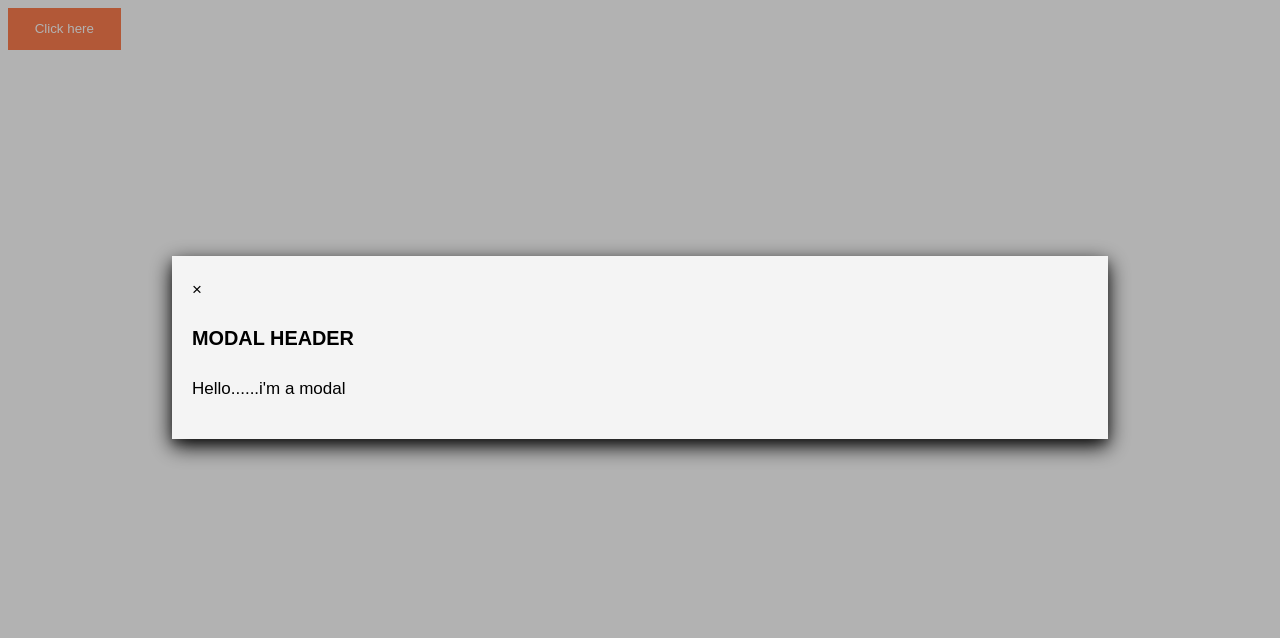
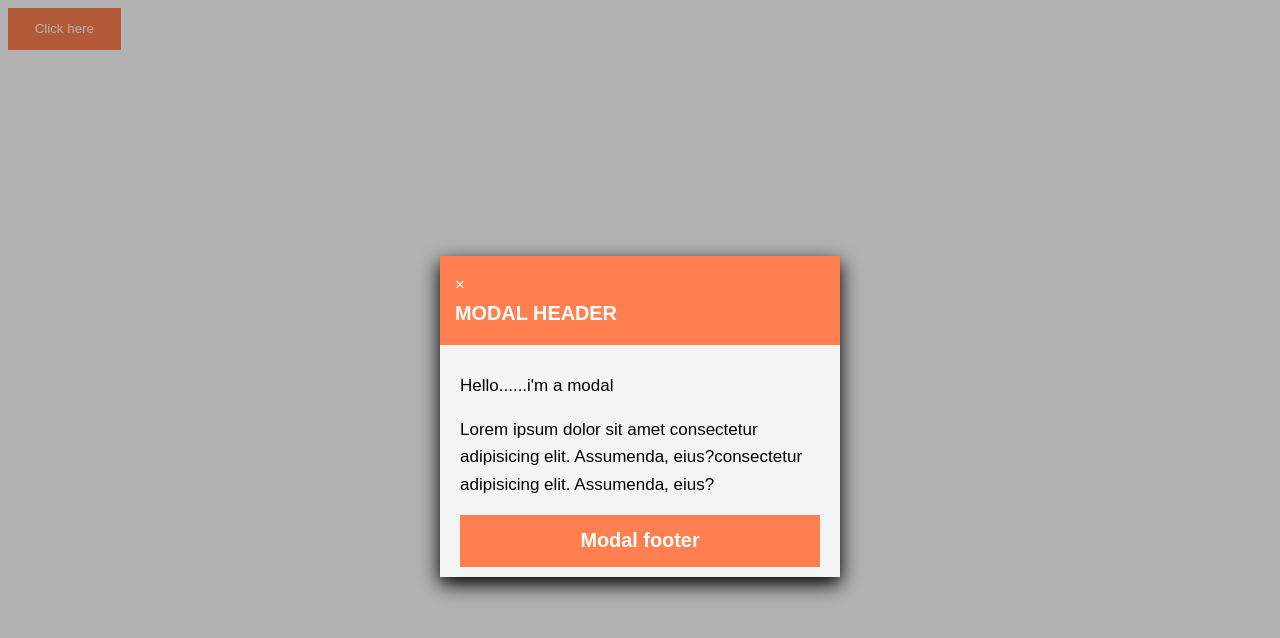
Before and after one commit to Furahia/modal2, a plain HTML site: page index2.html in a window 1280 px wide. Both pictures are taken after a click on the button "Click here". Drawn offline with Linux system fonts and the light colour scheme.

Commit message:
add files

```diff
--- a/index.css
+++ b/index.css
@@ -28,17 +28,20 @@ button:hover {
 .modal-content{
     background-color: #f4f4f4;
     margin: 20% auto;
-    padding: 20px;
-    width: 70%;
+    width: 400px;
     animation-name:modalopen ;
     animation-duration: 1s;
     box-shadow: 0 5px 8px 0 rgba(0,0,0,0.2),0 7px 20px 0 rgba( 0,0,0.17);
 
 }
+.modal-body{
+ padding: 10px 20px;
+}
 .closeBtn {
     color: #ccc;
     font-size: 30px;
     float: right;
+    color: white;
 }
 .closeBtn:hover, .closeBtn:focus{
     color: #000;
@@ -49,3 +52,18 @@ button:hover {
     from{opacity: 0;}
     to{opacity: 1 ;}
 }
+.modal-header h3, .modal-footer h3{
+    margin: 0;
+}
+.modal-footer{
+    background: coral;
+    padding: 10px;
+    color: white;
+    text-align: center;
+}
+.modal-header{
+    background-color: coral;
+    padding: 15px;
+    color: white;
+
+}
--- a/index2.html
+++ b/index2.html
@@ -16,10 +16,12 @@
             <h3>MODAL HEADER</h3>
         </div>
         <div class="modal-body">
-
-
-        <p>Hello......i'm a modal</p>
-    </div>
+            <p>Hello......i'm a modal</p>
+            <p>Lorem ipsum dolor sit amet consectetur adipisicing elit. Assumenda, eius?consectetur adipisicing elit. Assumenda, eius?</p>
+            <div class="modal-footer">
+                <h3>Modal footer</h3>
+            </div>
+        </div>
     </div>
 </div>
 
```
